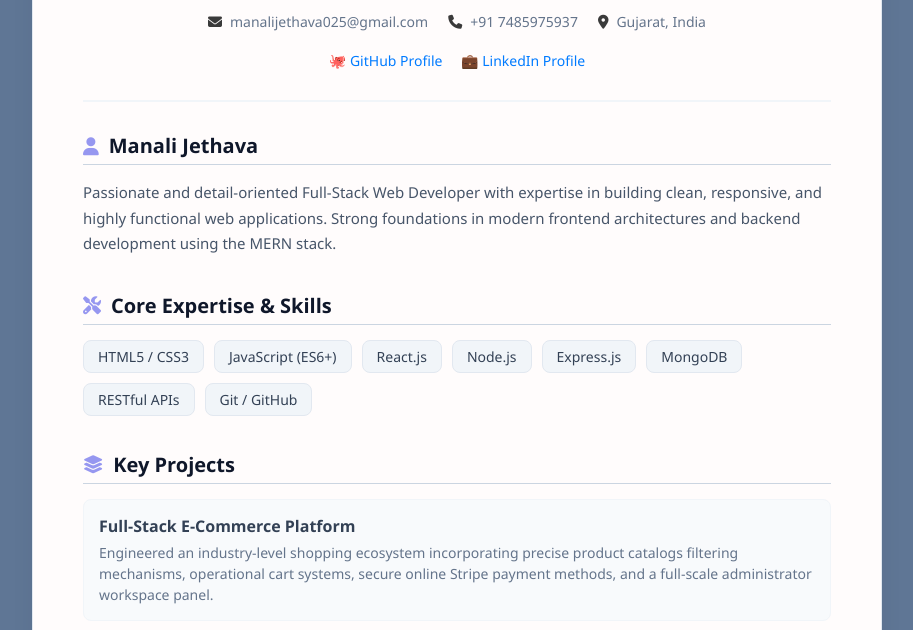
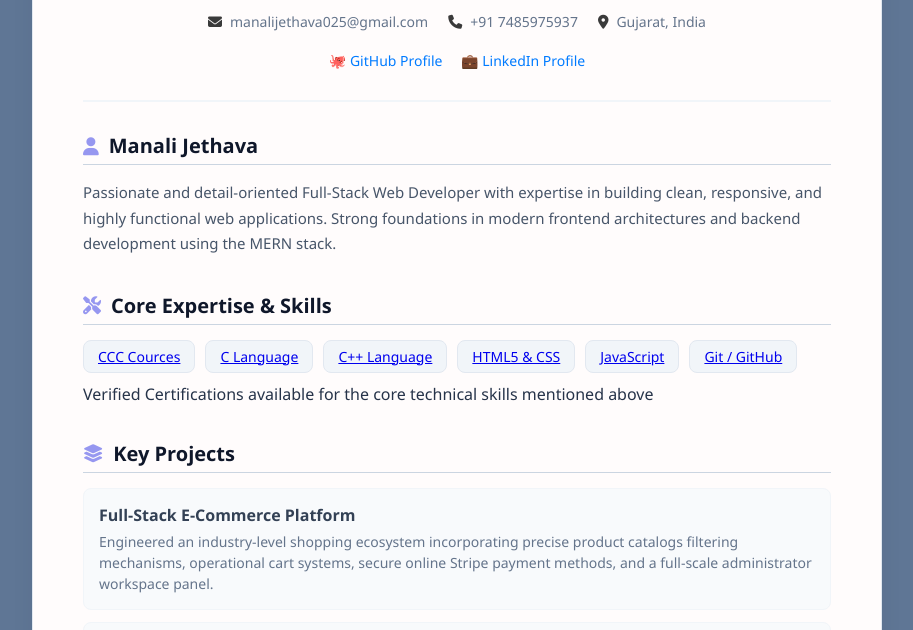
Before and after one commit to manali310/My-FIrst.Website, a plain HTML site: page CV-details.html in a window 1280 px wide. Shown: the part 166-796 px from the top of the page, without its empty margins (183-1096 px from the left). Drawn offline with Linux system fonts and the light colour scheme.

Commit message:
Update CV-details.html

```diff
--- a/CV-details.html
+++ b/CV-details.html
@@ -90,16 +90,14 @@
   <section class="cv-section">
     <div class="section-title"><i class="fas fa-tools"></i> Core Expertise & Skills</div>
     <div class="skills-grid">
-      <span class="skill-badge">HTML5 / CSS3</span>
-      <span class="skill-badge">JavaScript (ES6+)</span>
-      <span class="skill-badge">React.js</span>
-      <span class="skill-badge">Node.js</span>
-      <span class="skill-badge">Express.js</span>
-      <span class="skill-badge">MongoDB</span>
-      <span class="skill-badge">RESTful APIs</span>
-      <span class="skill-badge">Git / GitHub</span>
-    </div>
-  </section>
+      <span class="skill-badge"><a href="CCC.jpeg">CCC Cources</a></span>
+            <span class="skill-badge"><a href="C-Language.jpeg">C Language</a></span>
+            <span class="skill-badge"><a href="C++.jpeg">C++ Language</a></span>
+            <span class="skill-badge"><a href="HTML..jpg">HTML5 & CSS</a></span>
+            <span class="skill-badge"><a href="javascript.jpeg">JavaScript</a></span>
+             <span class="skill-badge"><a href="GitHub.jpeg">Git / GitHub</a></span>
+  <p>Verified Certifications available for the core technical skills mentioned above</p>
+ </section>
 
   <section class="cv-section">
     <div class="section-title"><i class="fas fa-layer-group"></i> Key Projects</div>
```
